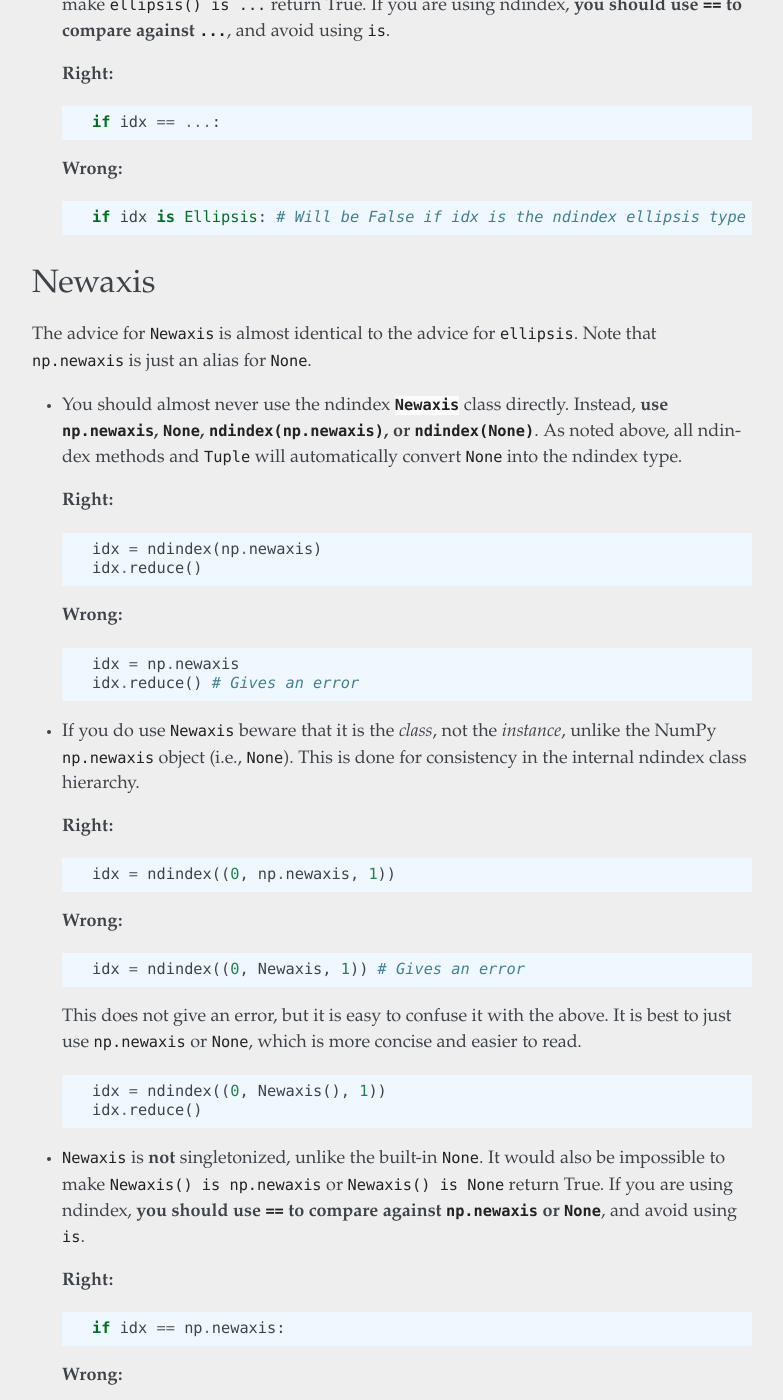
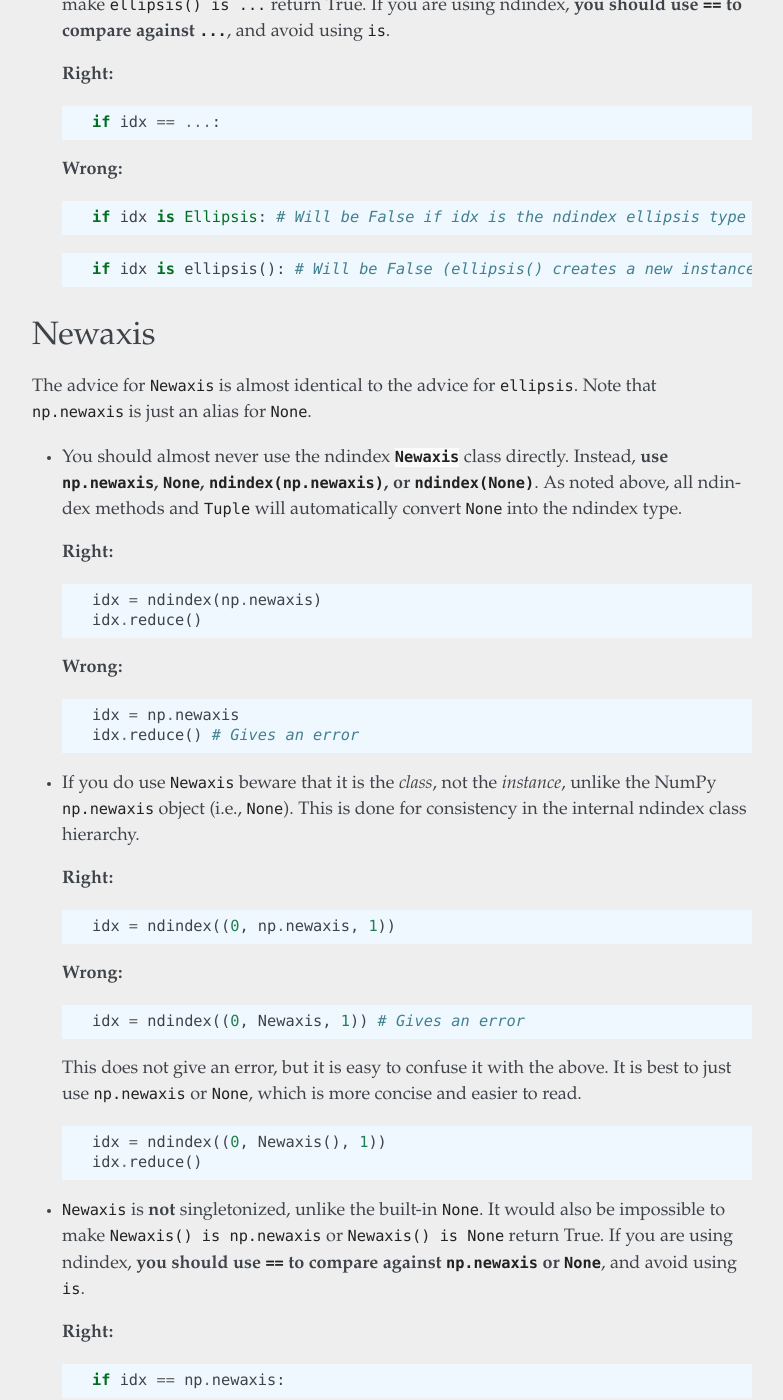
Before and after one commit to Quansight-Labs/ndindex, a Sphinx documentation site: the page built from docs/type-confusion.md, in a window 1280 px wide and 1400 px high, scrolled down 3980 px. Shown: the whole window, without its empty margins (358-1141 px from the left). Built offline with Sphinx 7.4.7, drawn with Linux system fonts in a browser that asks for light colours; pages that are not in the unit, such as notebooks, are missing from menus; some of the changed text lies outside the part shown.

Commit message:
Add another note about singletons to the type confusion document

````diff
--- a/docs/type-confusion.md
+++ b/docs/type-confusion.md
@@ -222,6 +222,10 @@
   if idx is Ellipsis: # Will be False if idx is the ndindex ellipsis type
   ```
 
+  ```py
+  if idx is ellipsis(): # Will be False (ellipsis() creates a new instance)
+  ```
+
 ## Newaxis
 
 The advice for `Newaxis` is almost identical to the advice for `ellipsis`.
@@ -288,6 +292,10 @@
   if idx is np.newaxis: # Will be False if idx is the ndindex Newaxis type
   ```
 
+  ```py
+  if idx is Newaxis(): # Will be False (Newaxis() creates a new instance)
+  ```
+
 ## IntegerArray and BooleanArray
 
 - **{any}`IntegerArray` and `BooleanArray` should not be thought of as
````
